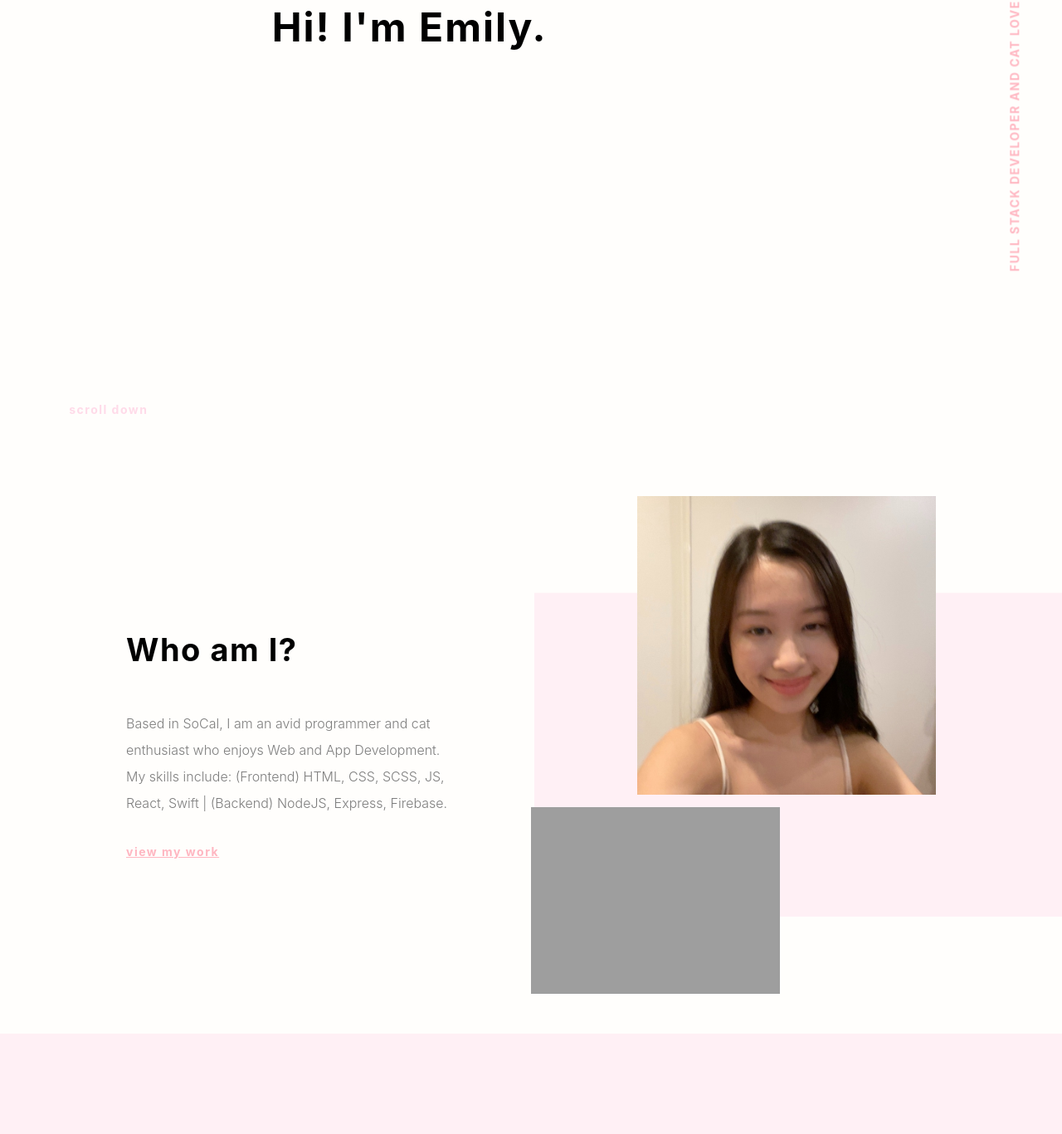
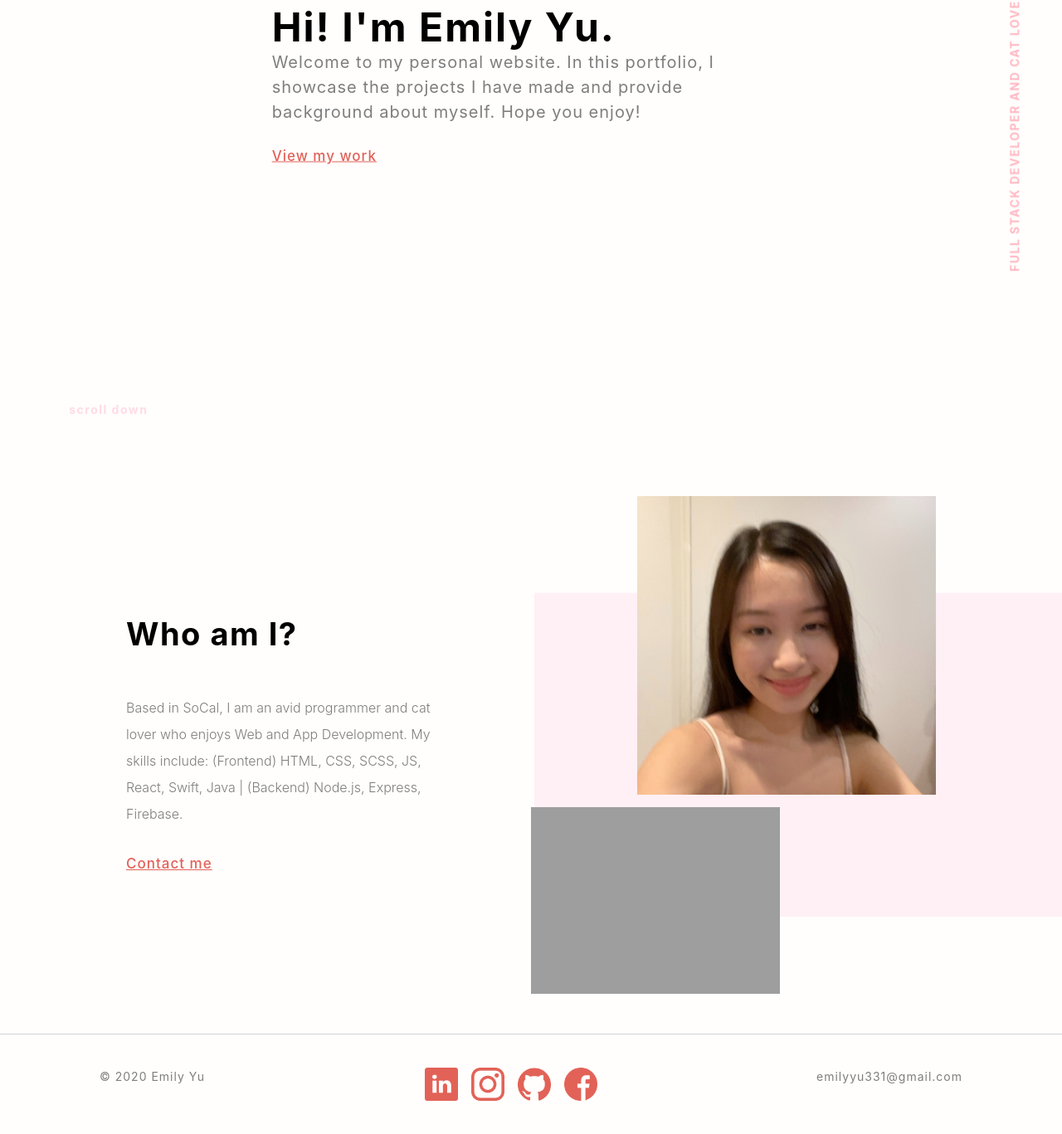
Before and after one commit to emilybelleyu/emilybelleyu.github.io, a Gatsby site: page / in a window 1280 px wide. Shown: the part 250-1617 px from the top of the page at 83% size. Before the commit the page ends 1496 px from the top, so only its background shows below. Built offline with nearby package versions, Linux system fonts and the light colour scheme; Gatsby itself is replaced by a stand-in of ours; grey boxes are pictures that could not be loaded.

Commit message:
full homepage setup

```diff
--- a/src/components/aboutBlurb.js
+++ b/src/components/aboutBlurb.js
@@ -29,10 +29,10 @@ const AboutBlurb = () => {
           <div className="content">
             <h3>Who am I?</h3>
             <p>
-                Based in SoCal, I am an avid programmer and cat enthusiast who enjoys Web and App Development. My skills include: (Frontend) HTML, CSS, SCSS, JS, React, Swift | (Backend) NodeJS, Express, Firebase.
+                Based in SoCal, I am an avid programmer and cat lover who enjoys Web and App Development. My skills include: (Frontend) HTML, CSS, SCSS, JS, React, Swift, Java | (Backend) Node.js, Express, Firebase.
             </p>
             <div className="btn-row">
-              <Link to="/work">View My Work</Link>
+              <Link to="/work">Contact me</Link>
             </div>
           </div>
           <div className="images">
--- a/src/components/banner.js
+++ b/src/components/banner.js
@@ -1,42 +1,18 @@
 import React from "react"
-import { useStaticQuery, graphql } from "gatsby"
-import Img from "gatsby-image"
+import { Link } from "gatsby"
 
 const Banner = () => {
-    const data = useStaticQuery(graphql`
-    query {
-      feather: file(relativePath: { eq: "ahsfeather.png" }) {
-        childImageSharp {
-          fluid(maxWidth: 300) {
-            ...GatsbyImageSharpFluid
-          }
-        }
-      }
-      feather: file(relativePath: { eq: "ahsfeather.png" }) {
-        childImageSharp {
-          fluid(maxWidth: 300) {
-            ...GatsbyImageSharpFluid
-          }
-        }
-      }
-      feather: file(relativePath: { eq: "ahsfeather.png" }) {
-        childImageSharp {
-          fluid(maxWidth: 300) {
-            ...GatsbyImageSharpFluid
-          }
-        }
-      }
-    }
-  `)
-
   return (
     <div className="banner">
       <div className="container">
         <div className="row">
-          <div className="main-text">Hi! I'm Emily.</div>
-          {/* <div className="main-image">
-            <Img fluid={data.feather.childImageSharp.fluid} />
-          </div> */}
+          <div className="main-text">Hi! I'm Emily Yu.</div>
+          <div className="main-body">
+            Welcome to my personal website. In this portfolio, I showcase the projects I have made and provide background about myself. Hope you enjoy!
+          </div>
+          <div className="btn-row">
+            <Link to="/work">View my work</Link>
+          </div>
         </div>
         <div className="scroll">
             <span>Scroll down</span>
--- /dev/null
+++ b/src/components/footer.js
@@ -0,0 +1,55 @@
+import React from "react"
+
+// Socials
+import linkedin from "../images/linkedin.png"
+import instagram from "../images/instagram.png"
+import github from "../images/github.png"
+import facebook from "../images/facebook.png"
+
+
+// const featured = [
+//   { name: "CreativeBoom", image: creativeBoom },
+//   { name: "Afropunk", image: afropunk },
+//   { name: "WGSN", image: wgsn },
+//   { name: "Vogue", image: vogue },
+// ]
+
+const Footer = () => {
+  return (
+    <footer>
+      {/* <div className="featured-companies">
+        <div className="container">
+          <ul>
+            {featured.map(({ name, image }) => (
+              <li key="name">
+                <img src={image} alt={name} />
+              </li>
+            ))}
+          </ul>
+        </div>
+      </div> */}
+      <div className="footer">
+        <div className="inner">
+          <span>© 2020 Emily Yu</span>
+          <div className="socials">
+            <a href="/">
+              <img src={linkedin} width="40" height="40" alt="Linkedin" />
+            </a>
+            <a href="/">
+              <img src={instagram} width="40" height="40" alt="Instagram" />
+            </a>
+            <a href="/">
+              <img src={github} width="40" height="40" alt="Github" />
+            </a>
+            <a href="/">
+              <img src={facebook} width="40" height="40" alt="Facebook" />
+            </a>
+          </div>
+          <span>emilyyu331@gmail.com</span>
+        </div>
+      </div>
+    </footer>
+  )
+}
+
+export default Footer
--- a/src/components/header.js
+++ b/src/components/header.js
@@ -15,8 +15,8 @@ const Header = () => (
         <div className="navigation">
           <nav>
             <Link to="/">Home</Link>
-            <Link to="/about">About</Link>
             <Link to="/work">Work</Link>
+            <Link to="/contact">contact</Link>
           </nav>
         </div>
       </div>
--- a/src/pages/index.js
+++ b/src/pages/index.js
@@ -6,6 +6,8 @@ import { Helmet } from "react-helmet"
 import Header from "../components/header"
 import Banner from "../components/banner"
 import AboutBlurb from "../components/aboutBlurb"
+// import VideoSection from "../components/videoSection"
+import Footer from "../components/footer"
 
 const IndexPage = () => (
   <div>
@@ -17,6 +19,8 @@ const IndexPage = () => (
     <Header />
     <Banner />
     <AboutBlurb />
+    {/* <VideoSection /> */}
+    <Footer />
   </div>
 )
 
--- a/src/styles/styles.scss
+++ b/src/styles/styles.scss
@@ -114,6 +114,34 @@ header {
           letter-spacing: 2px;
         }
       }
+      .main-body {
+        font-size: 20px;
+        letter-spacing: 1px;
+        font-weight: 400;
+        line-height: 30px;
+        color: $darkgrey;
+        position: absolute;
+        width: 60%;
+        left: 18%;
+        top: 50%;
+        transform: translateY(-100%);
+        text-align: start;
+        z-index: 9;
+      }
+      .btn-row {
+        a {
+          font-weight: 500;
+          position: absolute;
+          width: 100%;
+          left: 18%;
+          top: 50%;
+          transform: translateY(100%);
+          font-size: 17px;
+          line-height: 25.5px;
+          letter-spacing: 1px;
+          color: $salmon;
+        }
+      }
       .main-image {
         width: 536px;
         margin: 0 auto;
@@ -121,7 +149,6 @@ header {
           width: 436px;
         }
       }
-
       .side-image {
         width: 260px;
         position: absolute;
@@ -188,6 +215,7 @@ header {
           width: 40%;
         }
         h3 {
+          color: $black;
           font-weight: 700;
         //   text-transform: lowercase;
           font-size: 38px;
@@ -203,11 +231,11 @@ header {
         }
         .btn-row {
           a {
-            font-weight: 700;
-            font-size: 0.875rem;
-            letter-spacing: 1.5px;
-            color: $peach;
-            text-transform: lowercase;
+            font-weight: 500;
+            font-size: 17px;
+            line-height: 25.5px;
+            letter-spacing: 1px;
+            color: $salmon;
           }
         }
       }
@@ -260,3 +288,28 @@ header {
       }
     }
   }
+
+  .footer {
+    background: $off-white;
+    border-top: 0.5px solid lightgrey;
+    height: 80px;
+    width: 100%;
+    position: absolute;
+    .inner {
+      margin-top: 40px;
+      font-size: 14px;
+      line-height: 21px;
+      letter-spacing: 1px;
+      color: $darkgrey;
+      background: $off-white;
+      padding: 0 120px;
+      height: 80px;
+      display: flex;
+      justify-content: space-between;
+      .socials {
+        a {
+          margin: 0 8px;
+        }
+      }
+    }
+  }
```
Also changed, not shown: src/images/facebook.png (added), src/images/github.png (added), src/images/instagram.png (added), src/images/linkedin.png (added).
